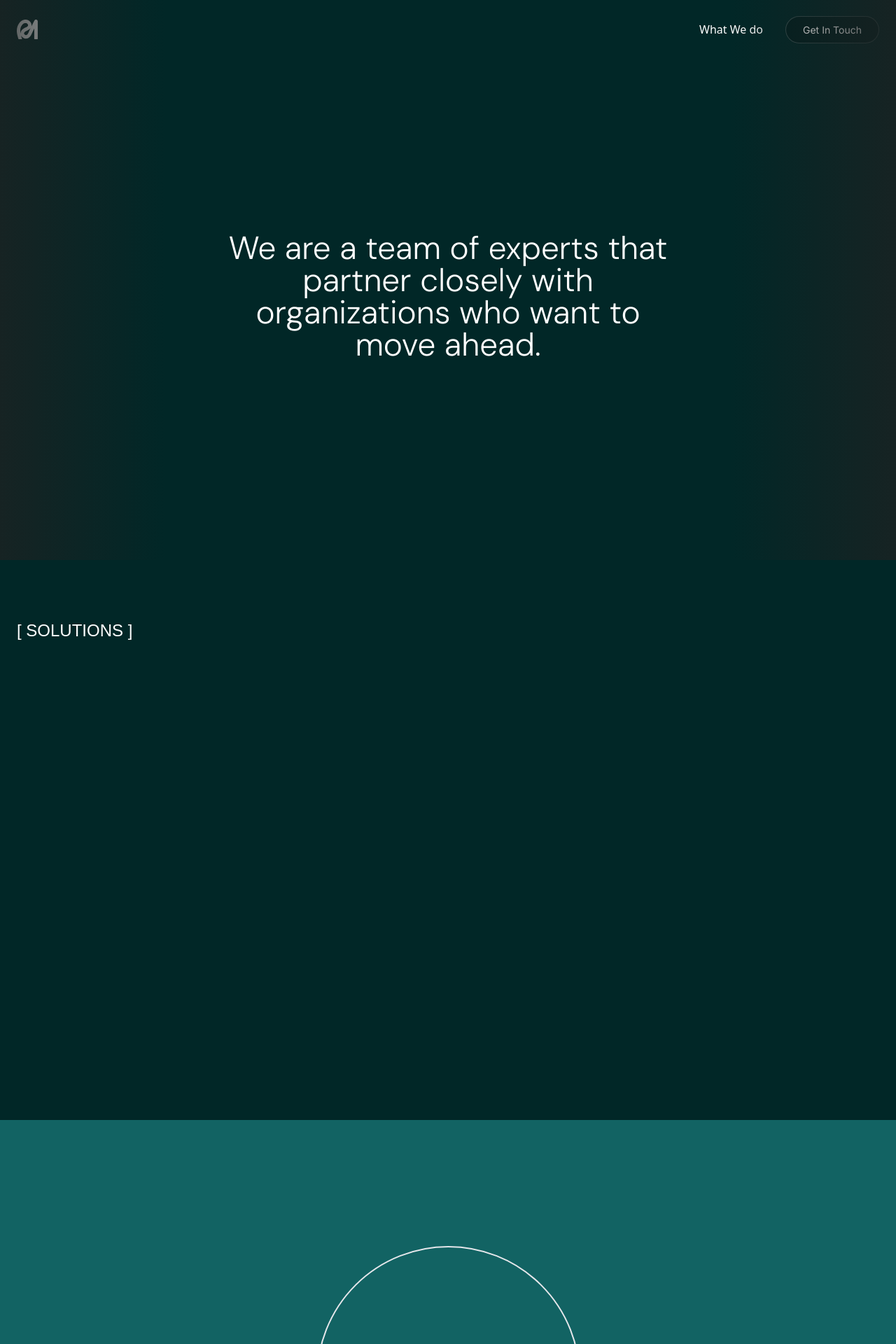
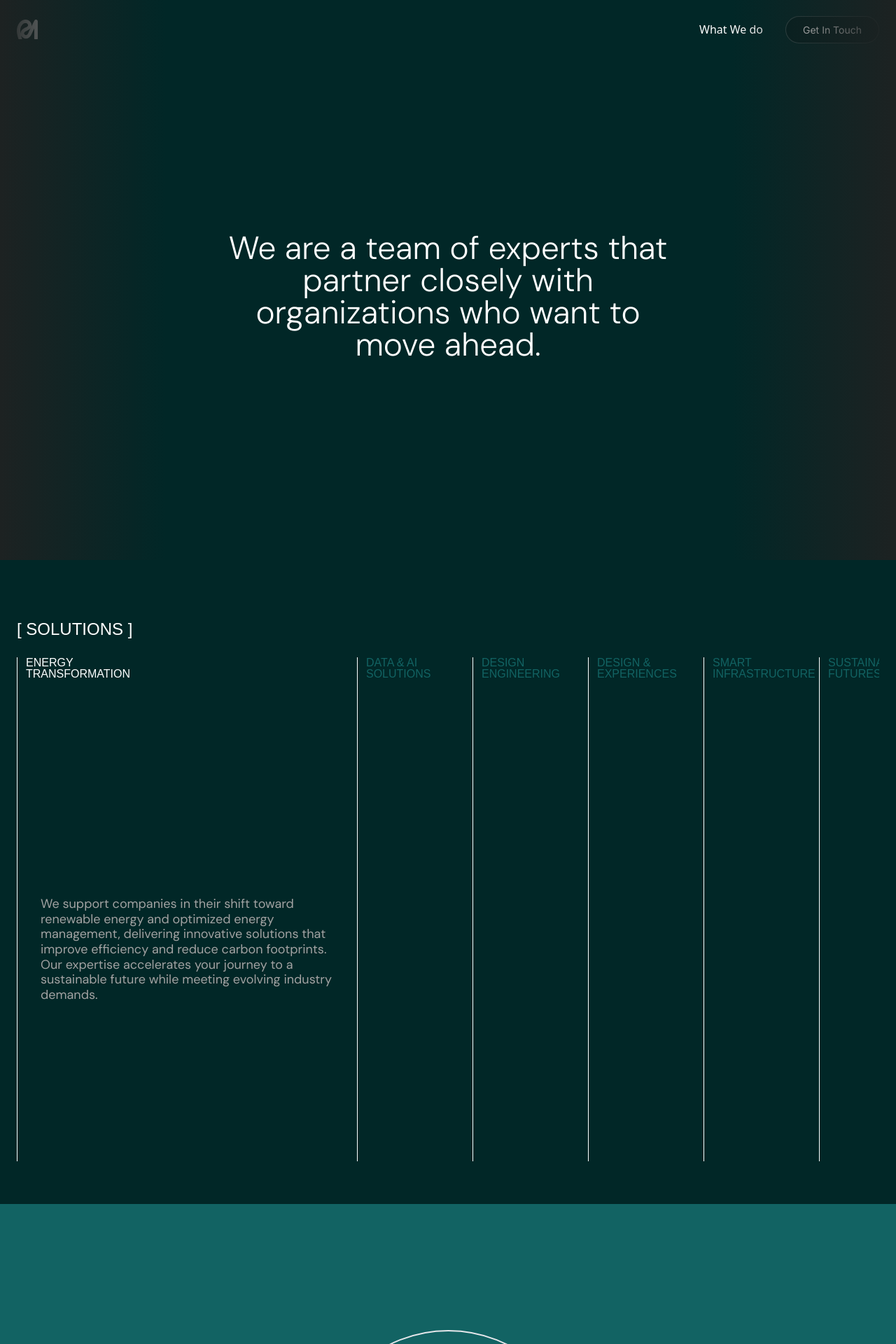
Before and after one commit to Mirror-Progress/mirror-progress-platform, a Next.js app in the folder client/: page / in a window 1280 px wide. Shown: the top 1920 px of the page at 70% size. Built offline with nearby package versions, Linux system fonts and the light colour scheme; grey boxes are pictures that could not be loaded; a web font is replaced by a local one.

Commit message:
Solutions Section added

```diff
--- a/client/components/Footer.tsx
+++ b/client/components/Footer.tsx
@@ -5,7 +5,7 @@ import { FooterBtn, SocialMedia } from './';
 const Footer: React.FC = () => {
   return (
     <footer className="h-[910px] max-w-[100%] basic-pd bg-footer-gradient">
-      <div className="grid grid-cols-2 pt-[30px] h-full">
+      <div className="grid grid-cols-2  h-full">
         <div className="h-full">
           <img
             src={icons.white.path}
@@ -14,7 +14,7 @@ const Footer: React.FC = () => {
           />
         </div>
         <div className="pr-[53px] h-full">
-          <p className="w-[545px] text-[24px] font-light font-dmSans">
+          <p className="max-w-[545px] text-[24px] font-light font-dmSans">
             {paragraphs.footer}
           </p>
           <div className="bg-[#000000] bg-opacity-15 rounded-[19.51px]">
--- a/client/components/Form.tsx
+++ b/client/components/Form.tsx
@@ -15,8 +15,8 @@ const Form: React.FC = () => {
   // }, [emailValue, messageValue]);
 
   return (
-    <section id="Form" className="h-[90vh]   bg-[#012727]">
-      <div className="h-full mb-[100px]">
+    <section id="Form" className="h-[90vh] basic-pd bg-[#012727] mb-[100px]">
+      <div className="h-full ">
         <form action="" className="mx-auto w-[878px]">
           <h1 className="max-w-[515px]  text-center mx-auto text-[40px] font-dmSans">
             Get in Touch
@@ -27,7 +27,7 @@ const Form: React.FC = () => {
               type="email"
               placeholder="Your email"
               name="mail"
-              className="block text-[16px] w-[463px] h-[57px] mx-auto mt-[64px] bg-[#284C4C] bg-opacity-[53] rounded-[24px] text-center font-diatype font-normal tracking-m3p leading-100 placeholder:font-diatype opacity-50"
+              className="block text-[16px] max-w-[463px] h-[57px] mx-auto mt-[64px] bg-[#284C4C] bg-opacity-[53] rounded-[24px] text-center font-diatype font-normal tracking-m3p leading-100 placeholder:font-diatype opacity-50"
               value={emailValue}
               onChange={(ev) => setEmailValue(ev.target.value)}
             />
--- a/client/components/Hero.tsx
+++ b/client/components/Hero.tsx
@@ -15,12 +15,12 @@ const Hero: React.FC = () => {
       </section>
       <div
         id="left"
-        className="w-[237px] h-full absolute bg-gradient-to-r from-[#1D2222C4] to-[#1D222200] top-0 left-0"
+        className="w-[237px] h-full absolute bg-gradient-to-l to-[#1D2222FF] from-[#1D222200]  top-0 left-0"
       ></div>
       <div
         id="right"
         className="w-[237px] h-full absolute
-        bg-gradient-to-l to-[#1D222200] from-[#1D2222C4] top-0 right-0"
+        bg-gradient-to-l to-[#1D222200] from-[#1D2222FF] top-0 right-0"
       ></div>
     </div>
   );
--- a/client/components/Solutions.tsx
+++ b/client/components/Solutions.tsx
@@ -1,14 +1,45 @@
 import React from 'react';
+import { solutionSlides } from '../constants';
 
 const Solutions: React.FC = () => {
   return (
-    <section id="Solutions" className="h-screen basic-pd ">
+    <section id="Solutions" className="h-screen basic-pd  my-[60px]">
       <div className="h-full flex flex-col justify-around">
-        <div className="uppercase mt-[32px] font-diatype font-normal text-[24px]">
+        <div className="uppercase my-[20px] font-diatype font-normal text-[24px]">
           [ Solutions ]
         </div>
-        <div className="min-h-[530px] ">
-          <div></div>
+        <div className="min-h-[90%] flex overflow-hidden ">
+          {solutionSlides.map((s) => (
+            <div className="flex">
+              <div className="w-[1px]  bg-white"></div>
+              <div className={`${s.id !== 0 ? 'w-[164px]' : ''}`}>
+                <h2
+                  className={`font-diatype uppercase pl-[12px] leading-100 font-regular max-w-[150px] h-[32px] ${s.id !== 0 ? 'text-[#126363]' : ''}`}
+                >
+                  {s.title}
+                </h2>
+                <div
+                  className={`w-[485px] h-[455px] flex flex-col items-center justify-around my-[30px] ${s.id !== 0 ? 'opacity-0' : ''}`}
+                >
+                  <div className="max-w-[369px] h-[209px] ">
+                    <video
+                      className="pointer-events-none w-full h-full"
+                      autoPlay
+                      loop
+                      muted
+                      playsInline={true}
+                      key={s.title}
+                    >
+                      <source src={s.video.path} type="video/mp4" />
+                    </video>
+                  </div>
+                  <p className="max-w-[419px] font-dmSans text-[18px] leading-120 font-normal text-[#A2A2A2]">
+                    {solutionSlides[0].text}
+                  </p>
+                </div>
+              </div>
+            </div>
+          ))}
         </div>
       </div>
     </section>
--- a/client/tailwind.config.ts
+++ b/client/tailwind.config.ts
@@ -37,6 +37,10 @@ export default {
       backgroundImage: {
         'footer-gradient':
           'linear-gradient(to bottom, #012727 0%, #1B3636 12%, #4F7171 55%, #9EB5B5 80%, #FFFFFF 100%)',
+        'heroL-gradient':
+          'linear-gradient(to right, #000000 0%, #FFFFFF 77%)',
+        'hero-right-gradient':
+          'linear-gradient(to left, rgba(29, 34, 34, 0) 0%, rgba(29, 32, 34, 1) 77%)',
       },
     },
   },
```
